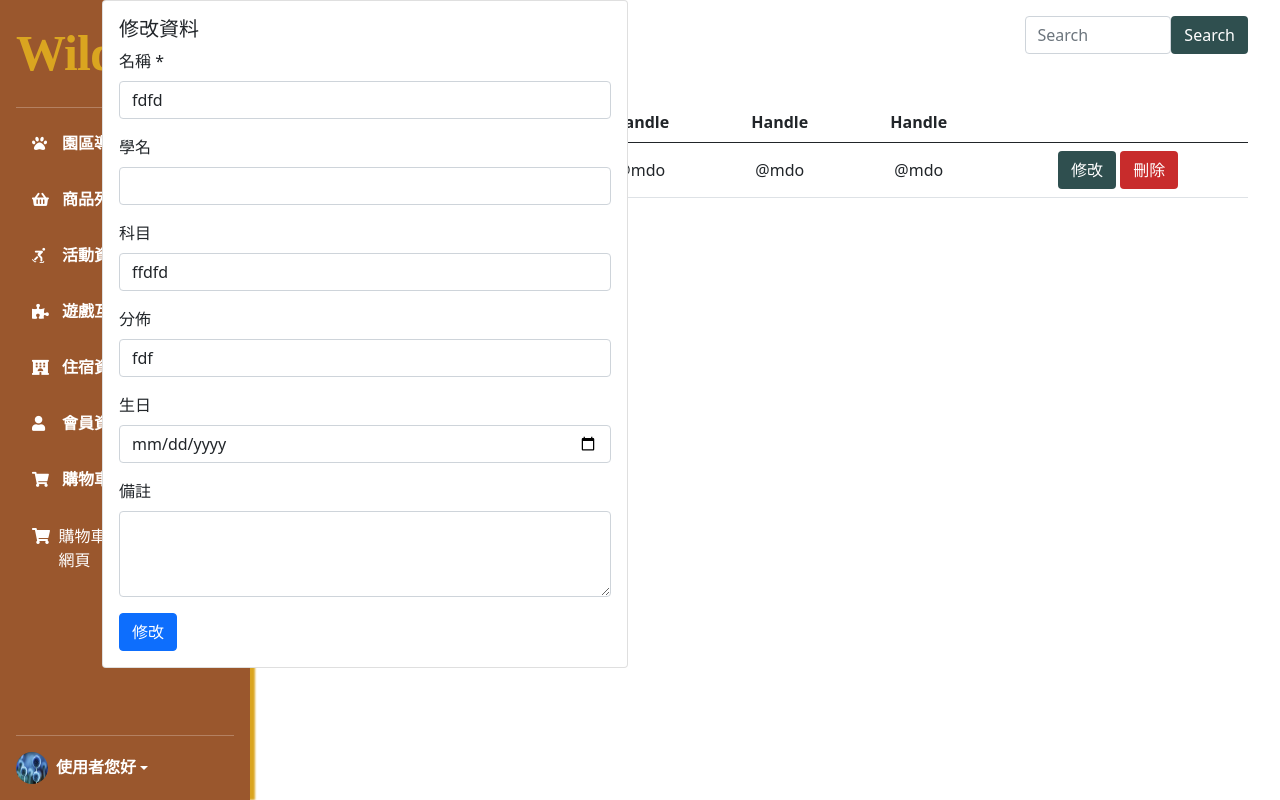
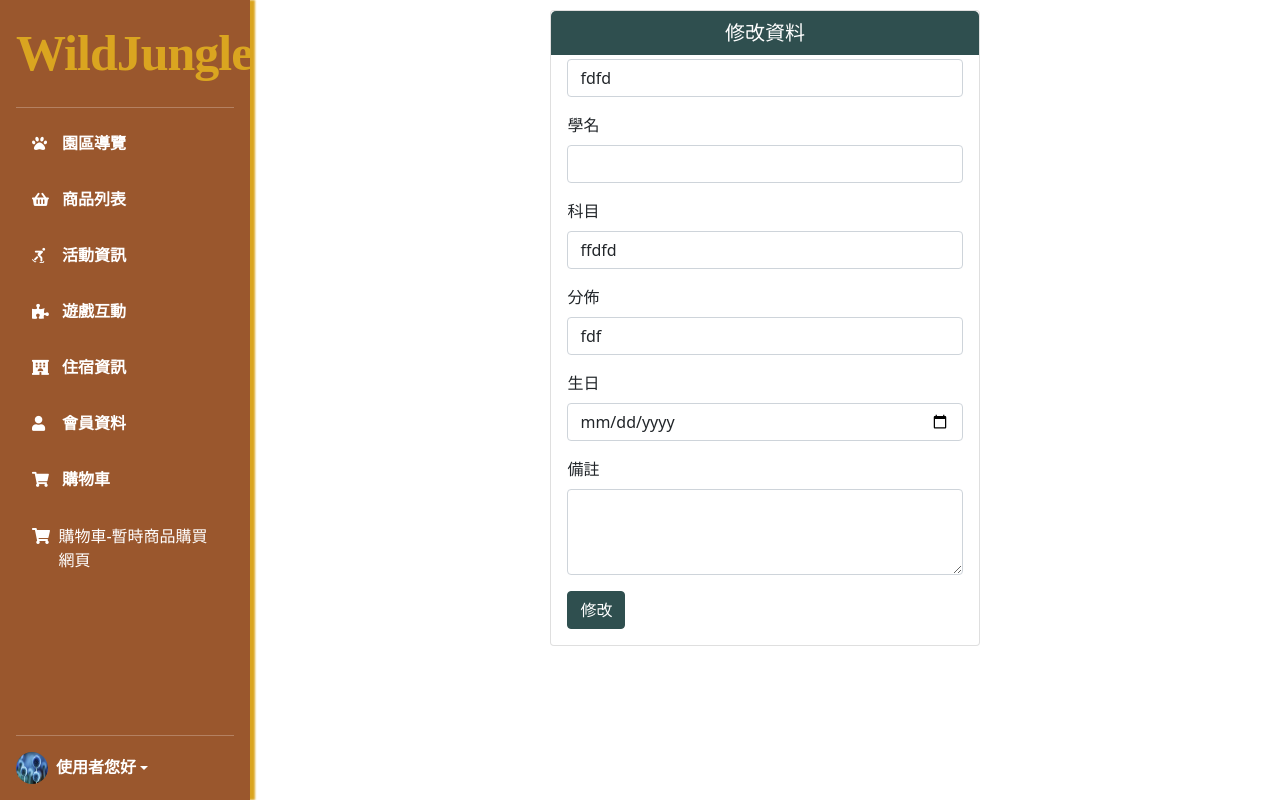
Before and after one commit to Lnhngx/myTeamWork, a PHP site: page /myTeamWork/jerry_edit.php?sid=3 in a window 1280 px wide. Run offline with PHP 8.4, Linux system fonts and the light colour scheme; data comes from the database, SQL or seed files in the repository; some web fonts are replaced.

Commit message:
完成版

```diff
--- a/jerry_edit.php
+++ b/jerry_edit.php
@@ -25,17 +25,58 @@ if(empty($row)){
 
 ?>
 <?php include __DIR__. '/parts/__html_head.php' ?>
-<?php include __DIR__. '/parts/__navbar.php' ?>
 <?php include __DIR__ . '/parts/__sidebar.php' ?>
 
 <style>
+    .container1 {
+        width: calc(100% - 250px);
+        position: relative;
+        left: 250px;
+        margin-top: 10px;
+        margin-bottom: 20px;
+    }
+    .card-title{
+        text-align: center;
+        top: 0;
+        position: absolute;
+        padding: 10px 0;
+        width: 100%;
+        background-color:  #2f4f4f;
+        color: white;
+        left: 0;
+        border-radius: 5px 5px 0 0;
+    }
+
+    .row {
+        justify-content: center;
+    }
+    .subbtn {
+        background-color: #2f4f4f;
+        border-color: #2f4f4f;
+    }
+
+    .subbtn:hover {
+        background-color: #908a70;
+        border-color: #908a70;
+    }
+
+    .subbtn:active {
+        background-color: #2f4f4f;
+        border-color: #2f4f4f;
+        box-shadow:0 0 0 2px #daa520;
+    }
+    .subbtn:focus {
+        background-color: #2f4f4f;
+        border-color: #2f4f4f;
+        box-shadow:0 0 0 2px #daa520;
+    }
     form .form-text {
         color: red;
     }
 </style>
-<div class="container">
-    <div class="row">
-        <div class="col-md-6">
+<div class="container1 d-flex justify-content-center">
+    <!-- <div class="row"> -->
+        <div class="col-md-5">
             <div class="card" >
                 <div class="card-body">
                     <h5 class="card-title">修改資料</h5>
@@ -81,14 +122,14 @@ if(empty($row)){
                             <div class="form-text"></div>
                         </div>
 
-                        <button type="submit" class="btn btn-primary">修改</button>
+                        <button type="submit" class="subbtn btn btn-primary">修改</button>
 
                     </form>
 
                 </div>
             </div>
 
-        </div>
+        <!-- </div> -->
     </div>
 
     <!-- Modal -->
--- a/jerry_index_.php
+++ b/jerry_index_.php
@@ -108,7 +108,7 @@ $rows = $pdo->query($sql)->fetchAll();
                     <tr>
           <!--     `animal_sid`, `name`, `English_name`, `password`, `origin`, `birthday`, `remark` -->
                         <th scope="col">#</th>
-                        <th scope="col">名稱</th>
+                        <th scope="col"style="width: 8%">名稱</th>
                         <th scope="col">學名</th>
                         <th scope="col">科目</th>
                         <th scope="col">產地</th>
--- a/jerry_insert.php
+++ b/jerry_insert.php
@@ -8,7 +8,6 @@ $pagename = 'insert';
 
 <?php include __DIR__ . '/parts/__html_head.php' ?>
 <?php include __DIR__ . '/parts/__sidebar.php' ?>
-<?php include __DIR__ . '/parts/__navbar.php' ?>
 <style>
     .container {
         width: calc(100% - 250px);
```
